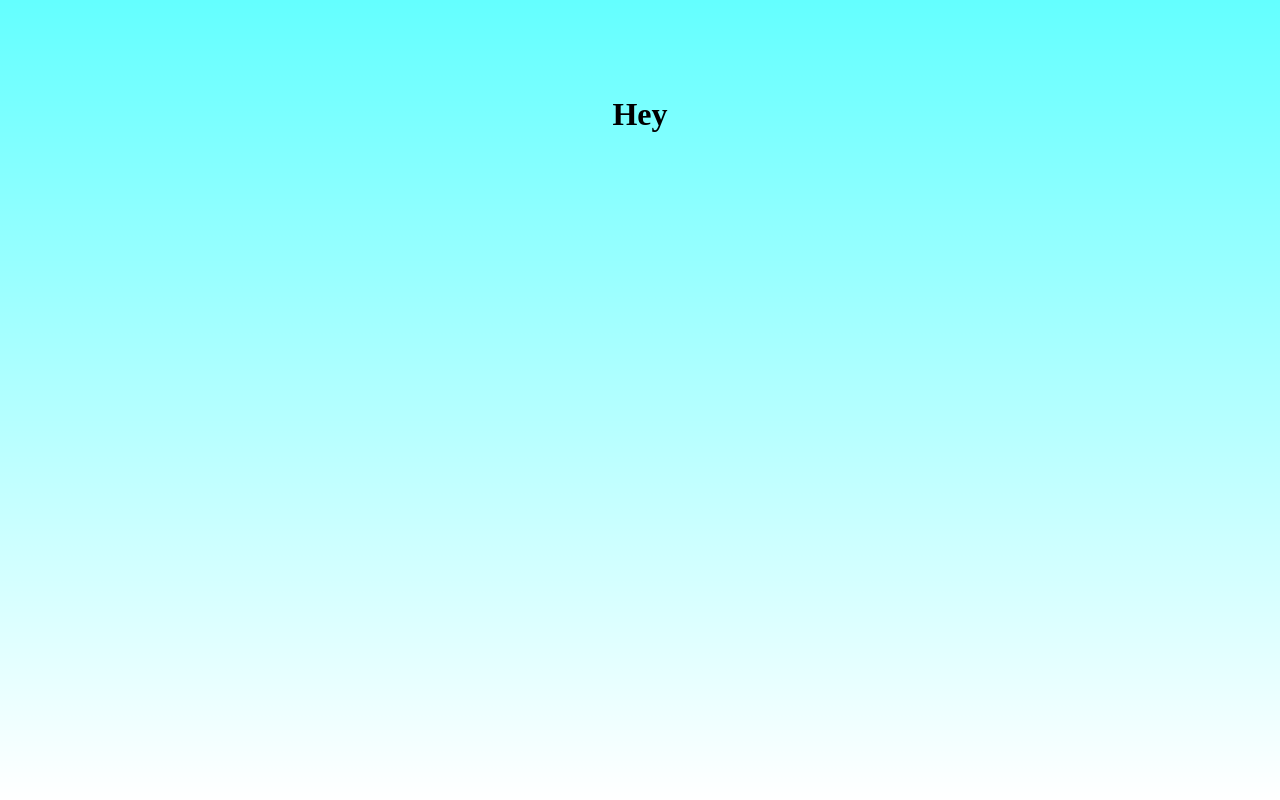
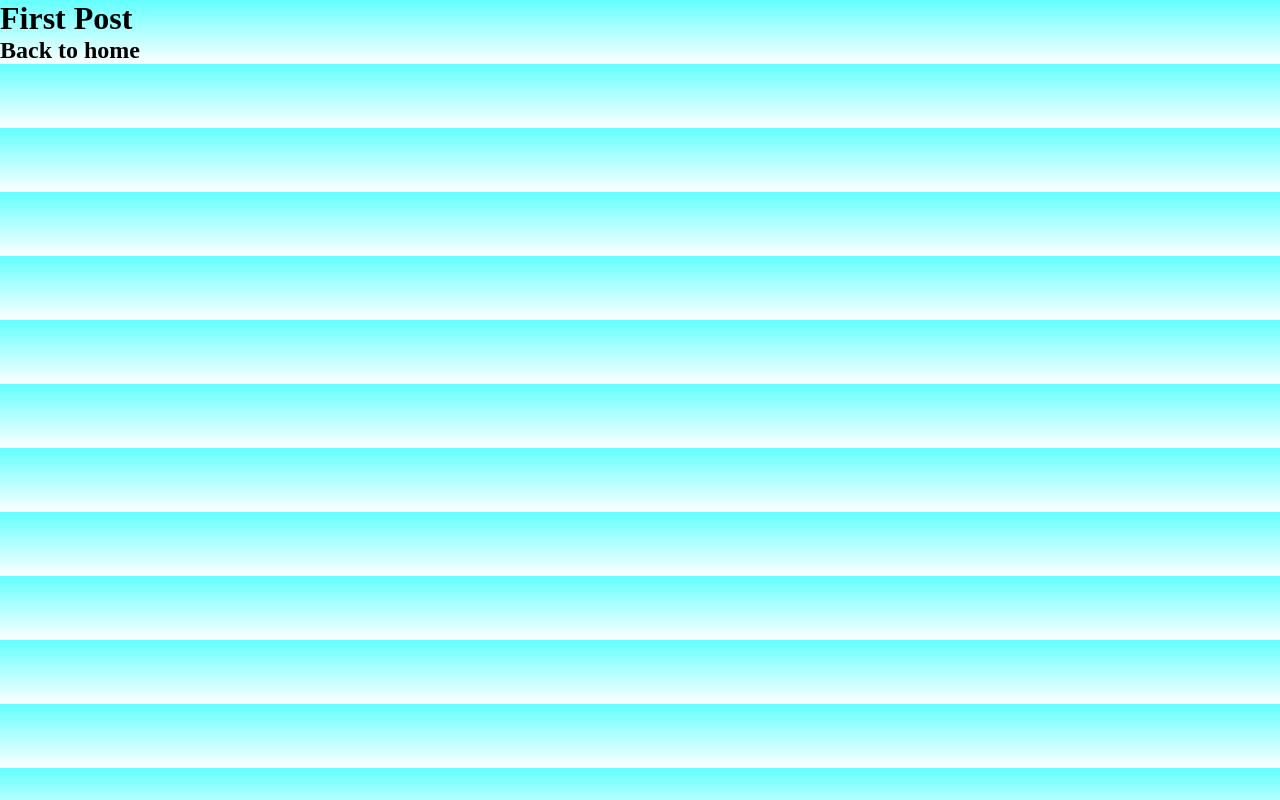
Before and after one commit to itsHedwy/winter-app, a Next.js app: page /page in a window 1280 px wide. Built offline with nearby package versions, Linux system fonts and the light colour scheme.

Commit message:
Update page.tsx

```diff
--- a/pages/page.tsx
+++ b/pages/page.tsx
@@ -2,21 +2,15 @@
 import Image from 'next/image'
 import { Inter } from '@next/font/google'
 import styles from '../styles/Home.module.css'
+import Link from 'next/link';
 
-const inter = Inter({ subsets: ['latin'] })
-
-export default function Home() {
+export default function FirstPost() {
   return (
     <>
-      <Head>
-        <title>Create Next App</title>
-        <meta name="description" content="Generated by create next app" />
-        <meta name="viewport" content="width=device-width, initial-scale=1" />
-        <link rel="icon" href="/favicon.ico" />
-      </Head>
-      <main className={styles.main}>
-        <h1>Hey</h1>
-      </main>
+      <h1>First Post</h1>
+      <h2>
+        <Link href="/">Back to home</Link>
+      </h2>
     </>
-  )
+  );
 }
```
